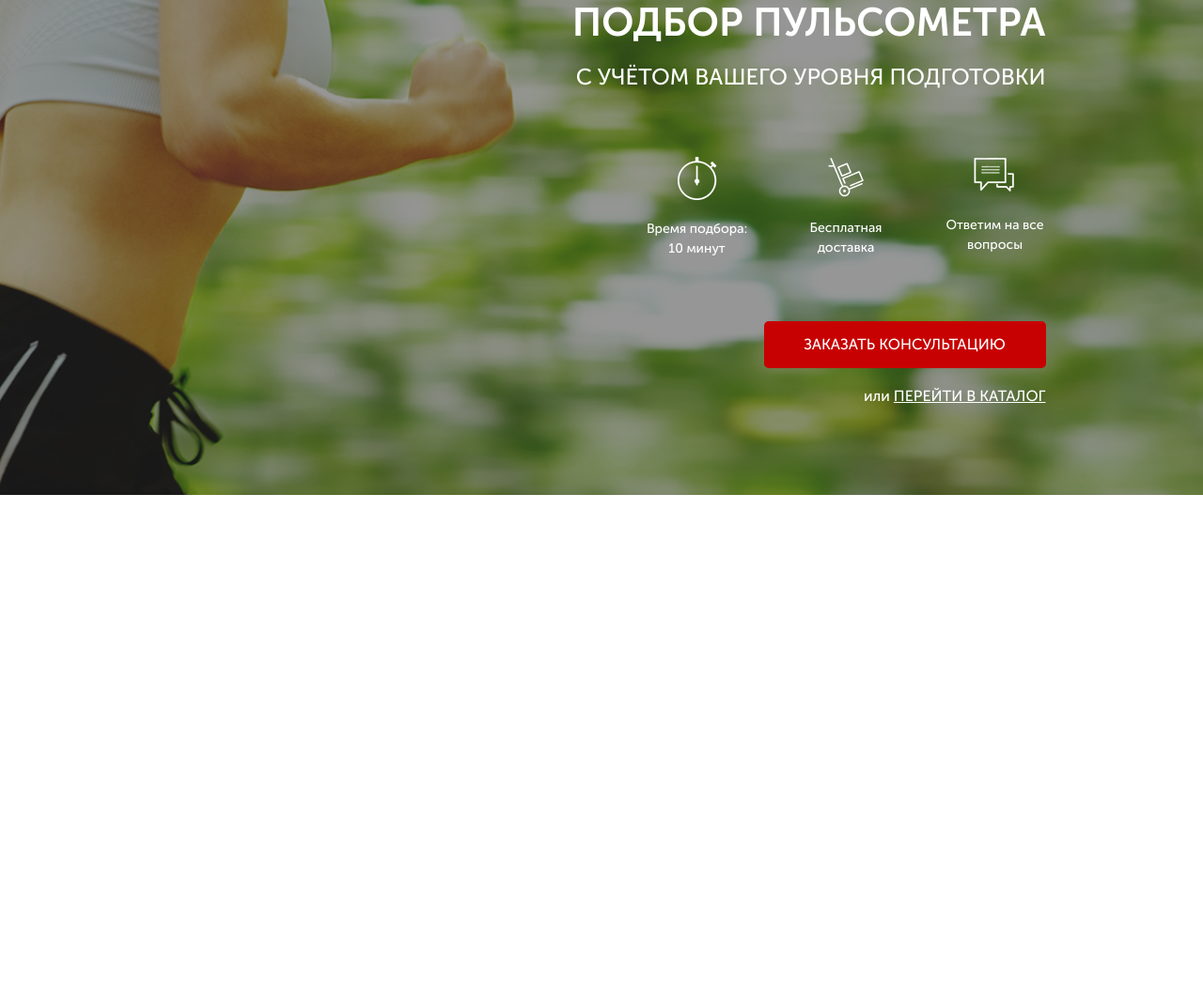
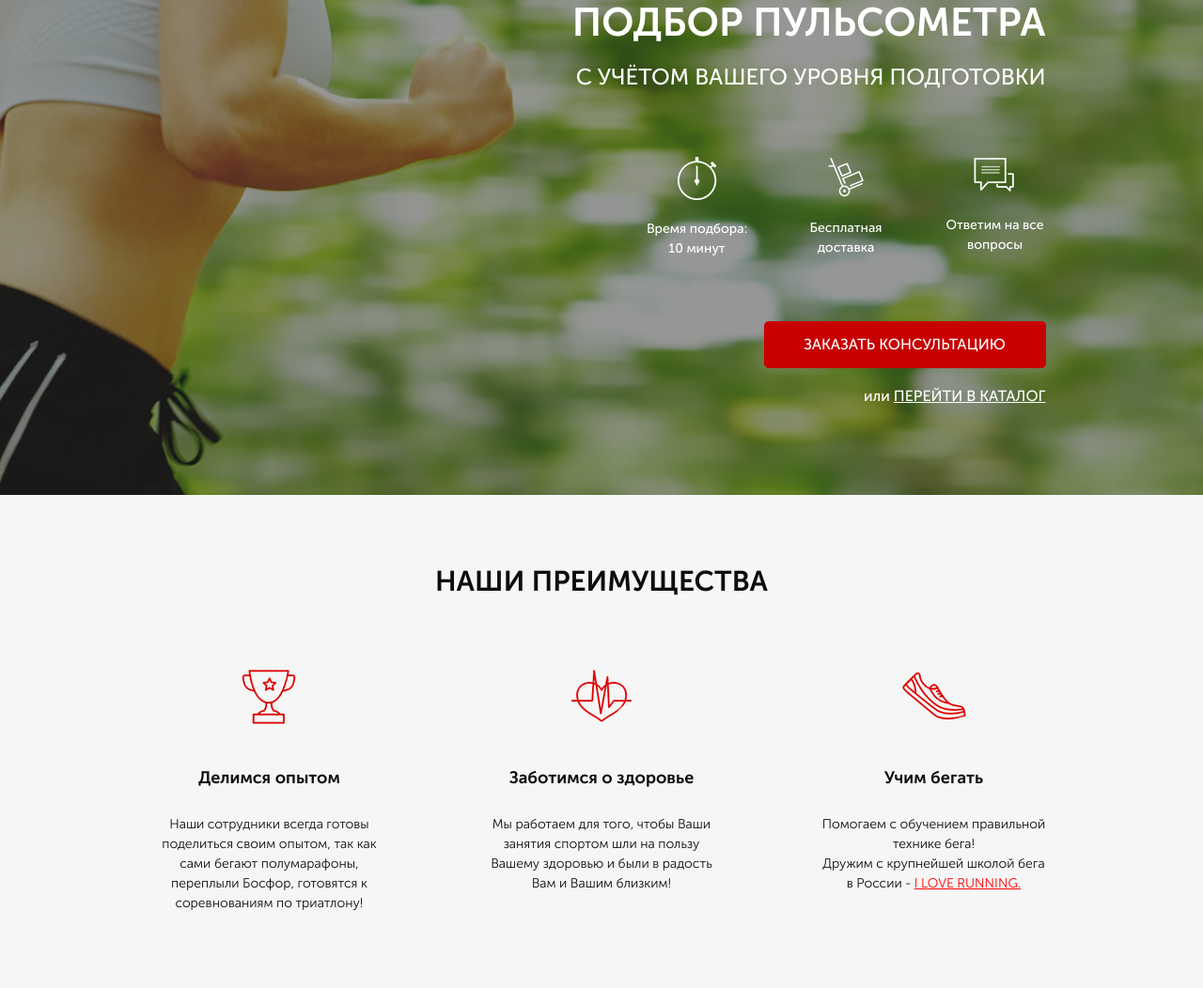
Before and after one commit to 666xr/Space-x, a website: page src/index.html in a window 1280 px wide. Shown: the part 165-1217 px from the top of the page at 94% size. Before the commit the page ends 800 px from the top, so only its background shows below. Drawn offline with Linux system fonts and the light colour scheme.

Commit message:
second_x

```diff
--- a/src/index.html
+++ b/src/index.html
@@ -59,7 +59,41 @@
                     <a href="#">ПЕРЕЙТИ В КАТАЛОГ</a>
                 </div>
             </div>
+        </div>
+    </div>
 
+    <div class="advantages">
+        <div class="container">
+            <div class="titles">НАШИ ПРЕИМУЩЕСТВА</div>
+            <div class="advantages__wrapper">
+
+                <div class="advantages__item">
+                    <img src="icons/cup.png" alt="cup" class="advantages__icon">
+                    <div class="advantages__header">Делимся опытом</div>
+                    <div class="advantages__subheader">Наши сотрудники всегда готовы поделиться своим опытом,
+                        так как сами бегают полумарафоны, переплыли Босфор, готовятся к соревнованиям по триатлону!</div>
+                </div>
+
+                <div class="advantages__item">
+                    <img src="icons/heart.png" alt="heart" class="advantages__icon">
+                    <div class="advantages__header">Заботимся о здоровье</div>
+                    <div class="advantages__subheader">Мы работаем для того,
+                        чтобы Ваши занятия спортом шли на пользу Вашему здоровью и были в радость Вам и Вашим близким!
+                        </div>
+                </div>
+
+                <div class="advantages__item">
+                    <img src="icons/shoe.png" alt="shoe" class="advantages__icon">
+                    <div class="advantages__header">Учим бегать</div>
+                    <div class="advantages__subheader">
+                        Помогаем с обучением
+                        правильной технике бега! <br>
+                        Дружим с крупнейшей школой бега в России -
+                        <a href="#">I LOVE RUNNING.</a>
+                        </div>
+                </div>
+
+            </div>
         </div>
     </div>
 </body>
--- /dev/null
+++ b/src/sass/blocks/_advantages.scss
@@ -0,0 +1,32 @@
+.advantages {
+    background-color: #f6f6f6;
+    padding: 70px 0 80px 0;
+    &__wrapper {
+        margin-top: 65px;
+        display: flex;
+        justify-content: space-between;
+    }
+    &__item {
+        display: flex;
+        flex-direction: column;
+        align-items: center;
+        max-width: 238px;
+    }
+    &__header {
+        margin-top: 38px;
+        color: #0d0d0d;
+        font-size: 18px;
+        font-weight: 700;
+    }
+    &__subheader {
+        margin-top: 25px;
+        color: #0d0d0d;
+        font-size: 14px;
+        font-weight: 300;
+        text-align: center;
+        a {
+            color: #ff0000;
+            text-decoration: underline;
+        }
+    }
+}
--- /dev/null
+++ b/src/sass/blocks/_titles.scss
@@ -0,0 +1,6 @@
+.titles {
+    color: #0d0d0d;
+    font-size: 30px;
+    font-weight: 700;
+    text-align: center;
+}
--- a/src/sass/style.scss
+++ b/src/sass/style.scss
@@ -9,3 +9,5 @@
 @import 'blocks/promo';
 @import 'blocks/header';
 @import 'blocks/buttons';
+@import 'blocks/advantages';
+@import 'blocks/titles';
```
Also changed, not shown: src/css/style.min.css, src/icons/cup.png (added), src/icons/heart.png (added), src/icons/shoe.png (added).
